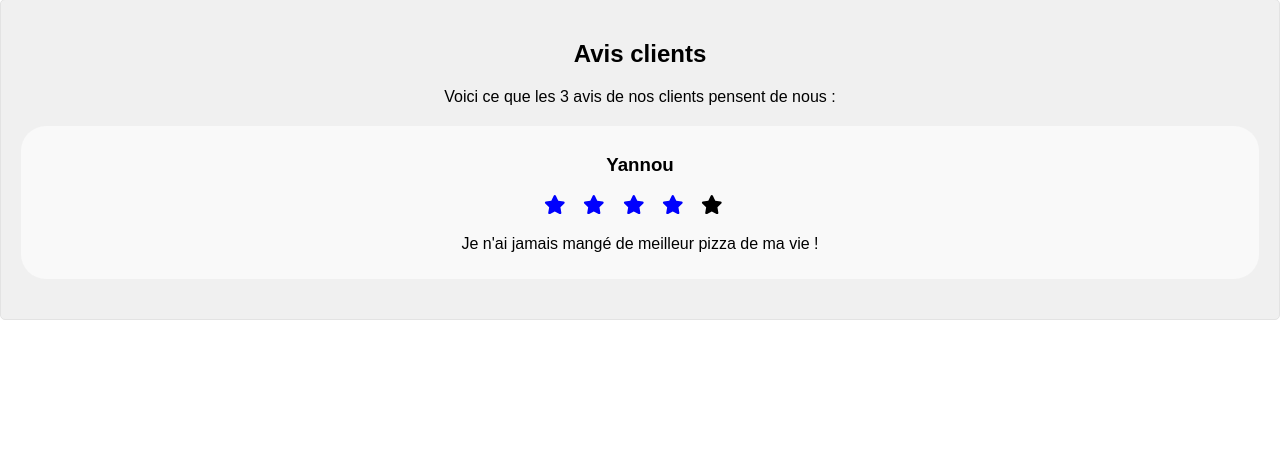
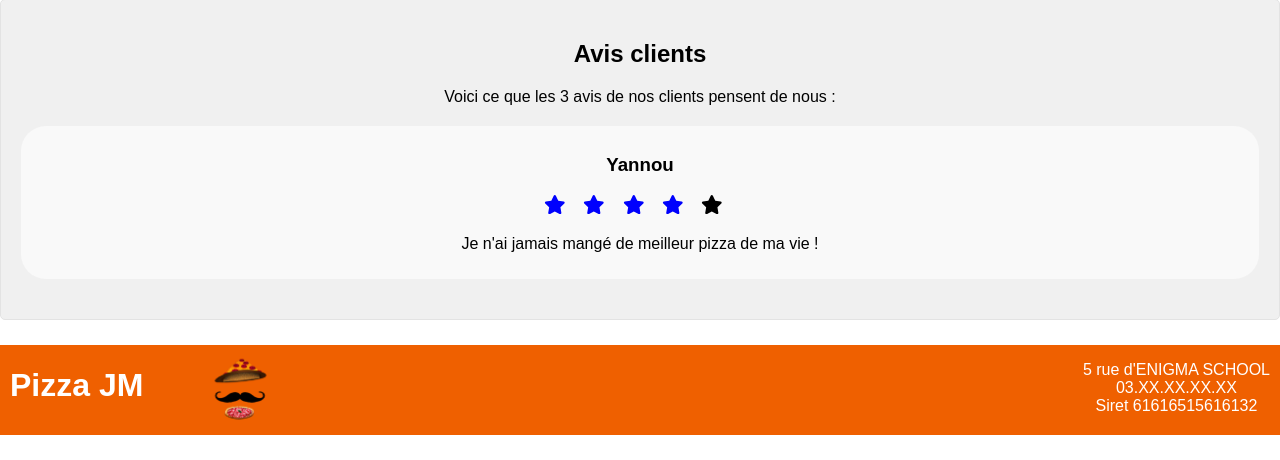
Before and after one commit to PierreTembremande/PizzaJM, a PHP site: page / in a window 1280 px wide. Shown: the part 427-887 px from the top of the page. Before the commit the page ends 747 px from the top, so only its background shows below. Run offline with PHP 8.4, Linux system fonts and the light colour scheme.

Commit message:
retakes/style

```diff
--- a/View/View_PageAccueil.php
+++ b/View/View_PageAccueil.php
@@ -77,6 +77,17 @@
             </div>
         </div>
     </main>
+    <footer>
+        <div class="div-logo">
+            <h1>Pizza JM</h1>
+            <img class="logo" src="../View/Pictures/logo.png" alt="Logo">
+            <p>
+                5 rue d'ENIGMA SCHOOL <br>
+                03.XX.XX.XX.XX <br>
+                Siret 61616515616132
+            </p>
+        </div>
+    </footer>
 </body>
 
 </html>
--- a/View/style/Accueil.css
+++ b/View/style/Accueil.css
@@ -137,3 +137,9 @@ li a:hover {
     content: '>';
     right: 0;
 }
+
+footer p {
+    color: white;
+    position: absolute;
+    right: 10px;
+}
```
